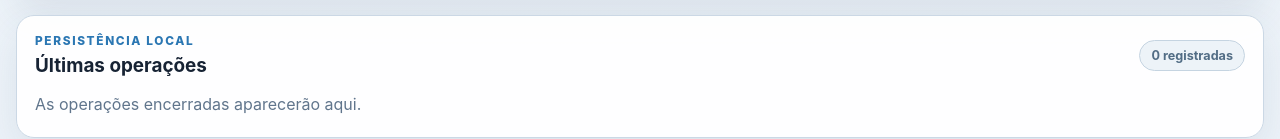
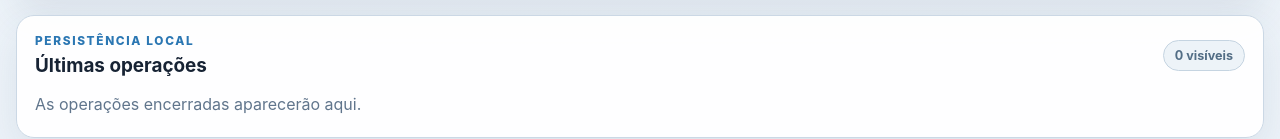
Before and after one commit to pablopcdossantos2-sys/simulador-de-trade, a React (Vite) app: page / in a window 1280 px wide. Shown: the part 3091-3230 px from the top of the page. Built offline with nearby package versions, Linux system fonts and the light colour scheme.

Commit message:
feat: hide active exam results until session ends

```diff
--- a/src/App.tsx
+++ b/src/App.tsx
@@ -66,6 +66,7 @@ import type {
   Side,
   Trade,
   TrainingEvent,
+  TrainingMode,
   TrainingSession,
 } from "./types";
 import type { SimulationPlan } from "./domain/simulationPlan";
@@ -112,6 +113,7 @@ export default function App() {
   const [trainingSession, setTrainingSession] =
     useState<TrainingSession | null>(null);
   const [trainingEvents, setTrainingEvents] = useState<TrainingEvent[]>([]);
+  const [trainingMode, setTrainingMode] = useState<TrainingMode>("FREE");
   const [sessionHistoryRefreshKey, setSessionHistoryRefreshKey] = useState(0);
   const activeSignalRef = useRef<{ id: string; side: Side } | null>(null);
   const usedSignalIdsRef = useRef<Set<string>>(new Set());
@@ -151,6 +153,9 @@ export default function App() {
   const lastCandle = visibleCandles[visibleCandles.length - 1];
   const lastPrice = lastCandle?.close ?? 0;
   const trainingActive = trainingSession?.status === "ACTIVE";
+  const examActive = Boolean(
+    trainingActive && trainingSession?.mode === "EXAM",
+  );
   const trainingSummary = useMemo(
     () =>
       trainingSession
@@ -218,9 +223,11 @@ export default function App() {
       ...current.filter((trade) => trade.id !== closed.id),
     ]);
     setFeedback(
-      closed.exitReason === "TARGET"
-        ? `Alvo atingido. ${money.format(closed.resultPoints)} pts · líquido R$ ${money.format(closed.netResultBRL)}.`
-        : `Stop atingido. ${money.format(closed.resultPoints)} pts · líquido R$ ${money.format(closed.netResultBRL)}.`,
+      examActive
+        ? "Operação encerrada. O resultado será revelado ao final da prova."
+        : closed.exitReason === "TARGET"
+          ? `Alvo atingido. ${money.format(closed.resultPoints)} pts · líquido R$ ${money.format(closed.netResultBRL)}.`
+          : `Stop atingido. ${money.format(closed.resultPoints)} pts · líquido R$ ${money.format(closed.netResultBRL)}.`,
     );
     void saveTrade(closed).catch((error) => {
       const reason =
@@ -457,6 +464,7 @@ export default function App() {
       endTime: simulationPlan.targetEndTime,
       timeframeMinutes,
       warmupBars: simulationPlan.warmupBars,
+      mode: trainingMode,
     });
     const startedEvent = createTrainingEvent({
       sessionId: session.id,
@@ -649,6 +657,17 @@ export default function App() {
   const sellAllowed =
     tradingEnabled && !position && signalAllows(signal, asset, "SELL");
 
+  const historyTradesForDisplay = examActive
+    ? trades.filter(
+        (trade) =>
+          !trainingEvents.some(
+            (event) =>
+              event.sessionId === trainingSession?.id &&
+              event.tradeId === trade.id,
+          ),
+      )
+    : trades;
+
   return (
     <main className="app-shell">
       <header className="topbar">
@@ -720,6 +739,7 @@ export default function App() {
           setWarmupCandles([]);
           setTrainingSession(null);
           setTrainingEvents([]);
+          setTrainingMode("FREE");
           activeSignalRef.current = null;
           usedSignalIdsRef.current = new Set();
           setFeedback(
@@ -751,6 +771,8 @@ export default function App() {
         session={trainingSession}
         summary={trainingSummary}
         events={trainingEvents}
+        mode={trainingMode}
+        onModeChange={setTrainingMode}
         canStart={
           Boolean(simulationPlan) &&
           planIsReady(catalogMatches) &&
@@ -945,12 +967,16 @@ export default function App() {
             <p className="eyebrow">Persistência local</p>
             <h2>Últimas operações</h2>
           </div>
-          <span className="history-count">{trades.length} registradas</span>
+          <span className="history-count">
+            {historyTradesForDisplay.length} visíveis
+          </span>
         </div>
 
-        {trades.length === 0 ? (
+        {historyTradesForDisplay.length === 0 ? (
           <p className="empty-state">
-            As operações encerradas aparecerão aqui.
+            {examActive
+              ? "As operações da prova atual permanecem ocultas até o encerramento."
+              : "As operações encerradas aparecerão aqui."}
           </p>
         ) : (
           <div className="table-wrap">
```
